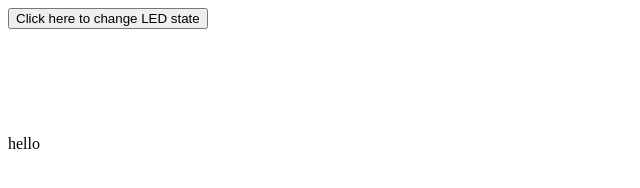
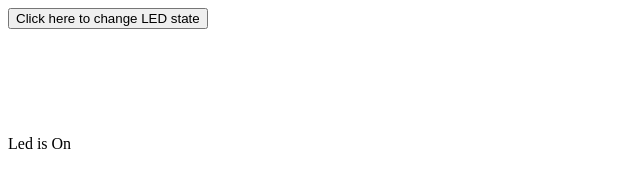
Before and after one commit to Chandnigarg/ChandniGarg.github.io, a plain HTML site: page index.html in a window 1280 px wide. Shown: the full height of the page, 0-640 px from the left. Drawn offline with Linux system fonts and the light colour scheme.

Commit message:
First Commit

```diff
--- a/index.html
+++ b/index.html
@@ -22,6 +22,6 @@
       <input type="button" value="Click here to change LED state" id="onoff" onclick="onoff();">
       <br><br><br>
       <br><br><br>
-      <p id="show">hello</p>
+      <p id="show">Led is On</p>
     </body>
 </html>
```
